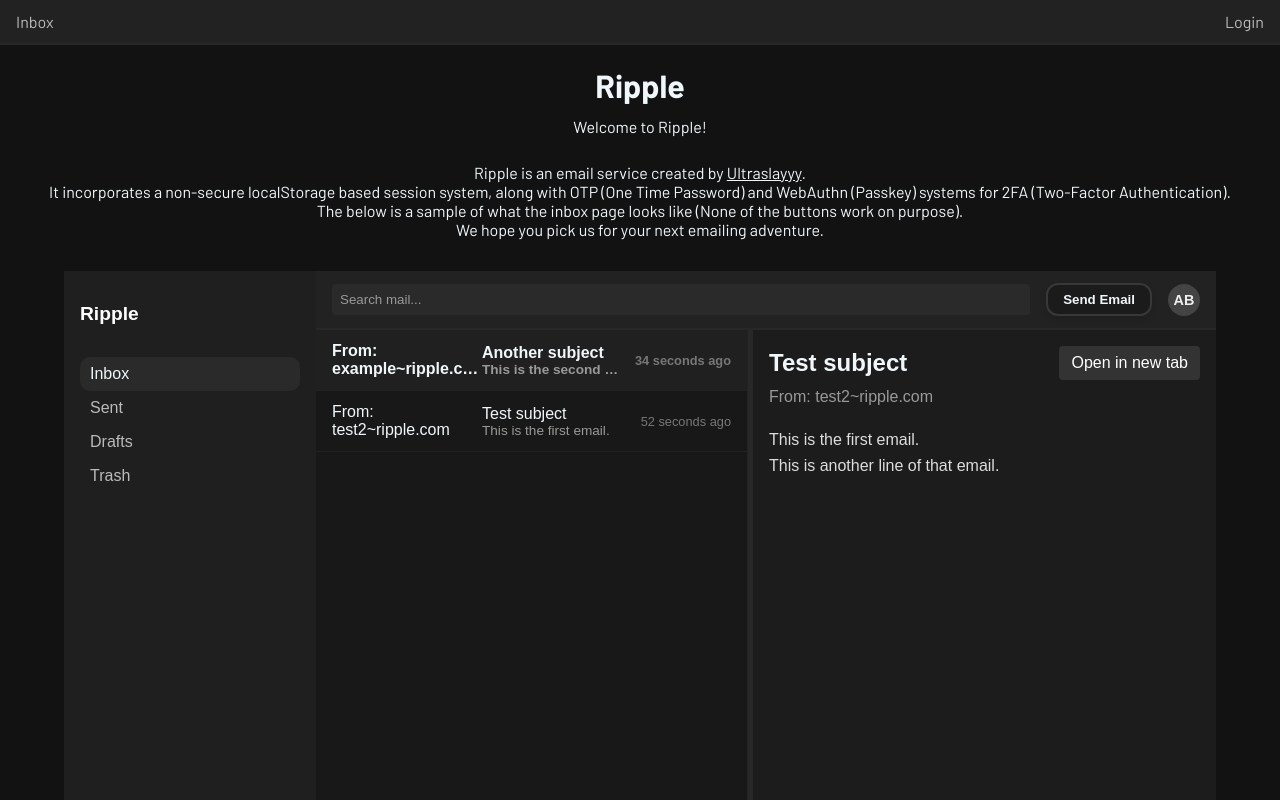
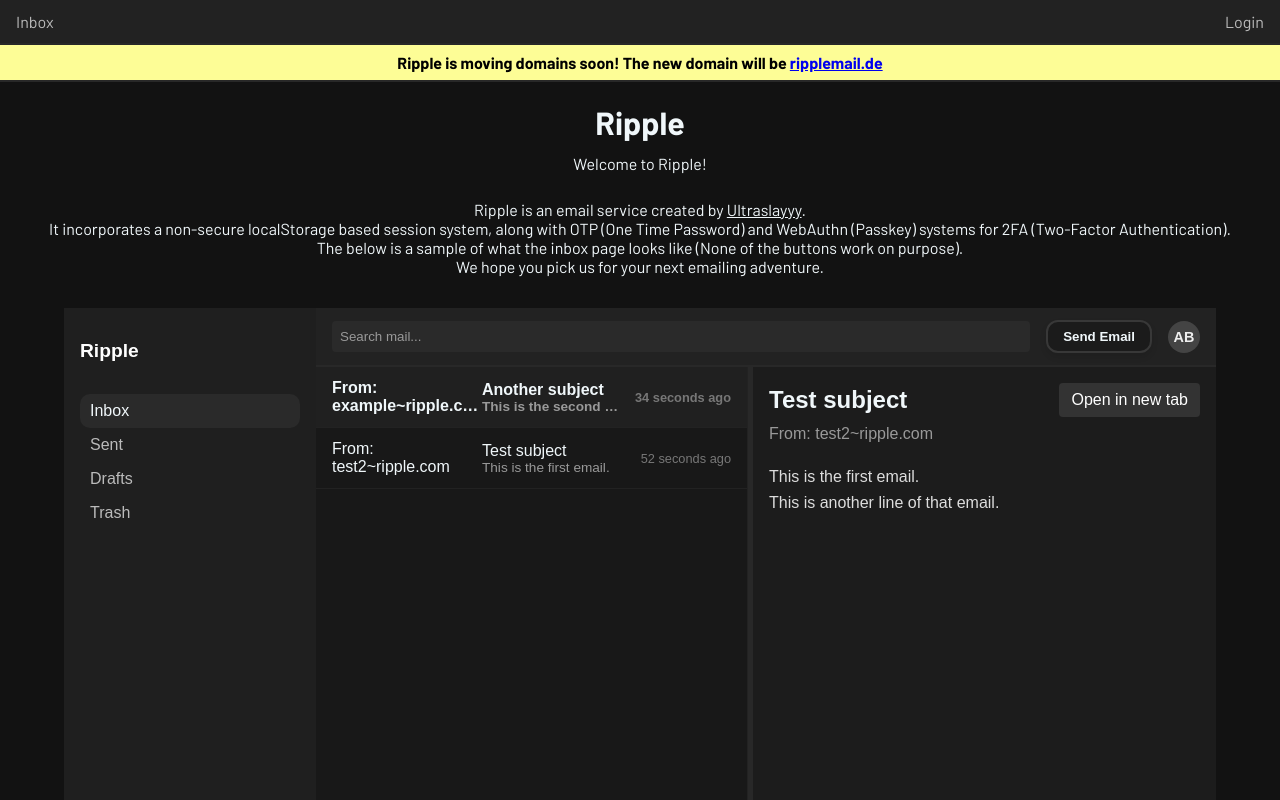
Before and after one commit to Ripple-mail/Ripple-Frontend, a SvelteKit app: page / in a window 1280 px wide. Shown: the top 800 px of the page. Built offline with nearby package versions, Linux system fonts and the light colour scheme.

Commit message:
Add domain change banner to homepage

```diff
--- a/src/routes/+page.svelte
+++ b/src/routes/+page.svelte
@@ -11,6 +11,12 @@
         <a href="login">Login</a>
     {/if}
 </header>
+
+<div class="banner">
+    Ripple is moving domains soon! The new domain will be
+    <a href="https://ripplemail.de" target="_blank">ripplemail.de</a>
+</div>
+
 <div class="homepage-container">
     <h1>Ripple</h1>
 
@@ -63,6 +69,15 @@
 		cursor: pointer;
 	}
 
+    .banner {
+        background-color: #FDFD96;
+        color: black;
+        text-align: center;
+        padding: 0.5rem;
+        font-weight: bold;
+        border-bottom: 2px solid var(--border-primary-color);
+    }
+
     .homepage-container {
         width: 100vw;
         display: flex;
```
Also changed, not shown: 2 other files (tests, documents, lock files or other folders).
